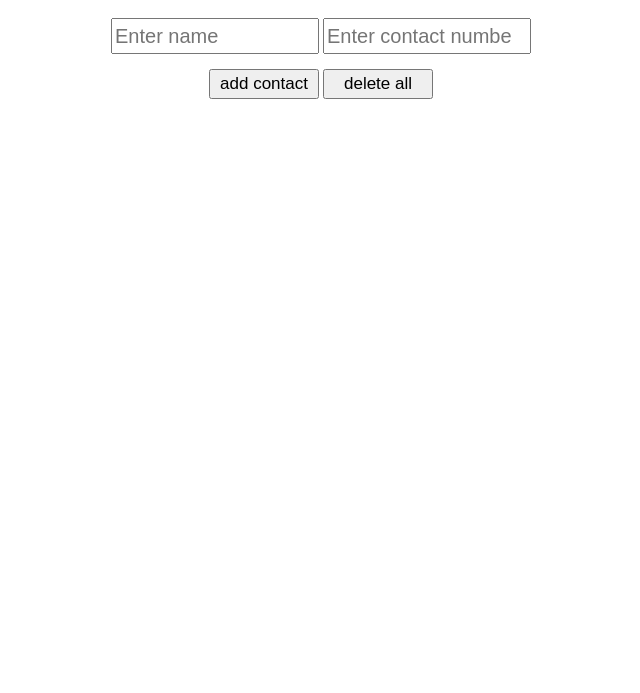
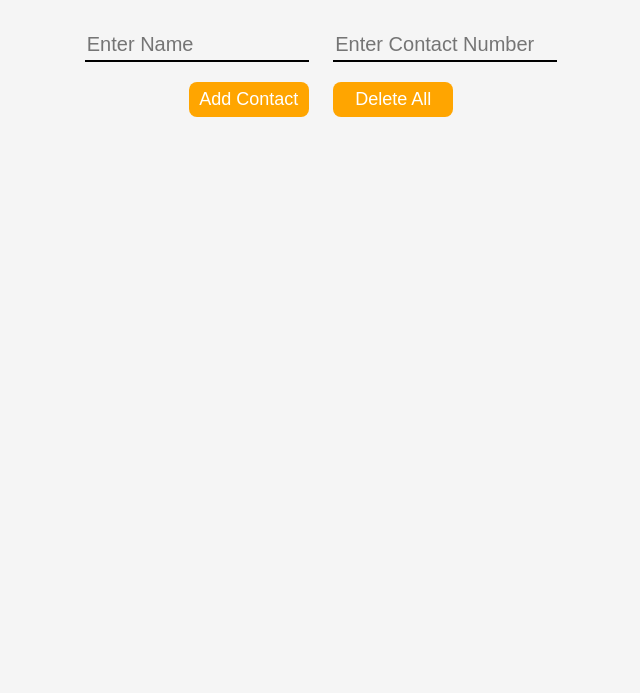
Before and after one commit to arsalanlal414/js-todoapp, a plain HTML site: page index.htm in a window 1280 px wide. Shown: the part 107-800 px from the top of the page, without its empty margins (319-959 px from the left). Drawn offline with Linux system fonts and the light colour scheme.

Commit message:
4rd version

```diff
--- a/app.js
+++ b/app.js
@@ -40,12 +40,17 @@ function addcontact(){
 
     list.appendChild(trTag)
 
+    document.getElementById('name').value= ""
+    document.getElementById('number').value =""
+
 }
 function editcontact(e){
-    var edName=prompt("Please enter the name")
+    var name = e.parentNode.parentNode.firstChild.firstChild.nodeValue
+    var edName=prompt("Please enter the name",name)
     e.parentNode.parentNode.firstChild.firstChild.nodeValue = edName
 
-    var edNumber=+prompt("please enter the contact number")
+    var number = e.parentNode.parentNode.childNodes[1].firstChild.nodeValue
+    var edNumber=prompt("please enter the contact number",number)
     e.parentNode.parentNode.childNodes[1].firstChild.nodeValue = edNumber
 
 }
--- a/index.htm
+++ b/index.htm
@@ -7,16 +7,21 @@
     <style>
         *{
             text-align: center;
-
+            font-family: Arial, Helvetica, sans-serif;
+            background-color: whitesmoke;
         }
         h1{
             font-size: 50px;
         }
         input{
-            width: 200px;
+            width: 220px;
             height: 30px;
             font-size: 20px;
             text-align: left;
+            border: none;
+            border-bottom: 2px solid black;
+            outline: none;
+            margin: 10px;
         }
 
         table{
@@ -26,9 +31,15 @@
         button{
             margin-top: 15px;
             margin-bottom: 15px;
-            width: 110px;
-            height: 30px;
-            font-size: 17px;
+            width: 120px;
+            height: 35px;
+            font-size: 18px;
+            margin: 10px;
+            border: gainsboro;
+            border-radius: 8px;
+            color: white;
+            background-color: rgb(255, 165, 0);
+            outline: none;
         }
     </style>
 </head>
@@ -37,10 +48,10 @@
 
     <h1>Contacts </h1>
 
-    <input id="name" type="text" placeholder="Enter name">
-    <input id="number" type="number" placeholder="Enter contact number"><br>
-    <button onclick="addcontact()">add contact</button>
-    <button onclick="del()">delete all</button>
+    <input id="name" type="text" placeholder="Enter Name">
+    <input id="number" type="number" placeholder="Enter Contact Number"><br>
+    <button onclick="addcontact()">Add Contact</button>
+    <button onclick="del()">Delete All</button>
 
     <table align="center" id="list">
 
```
